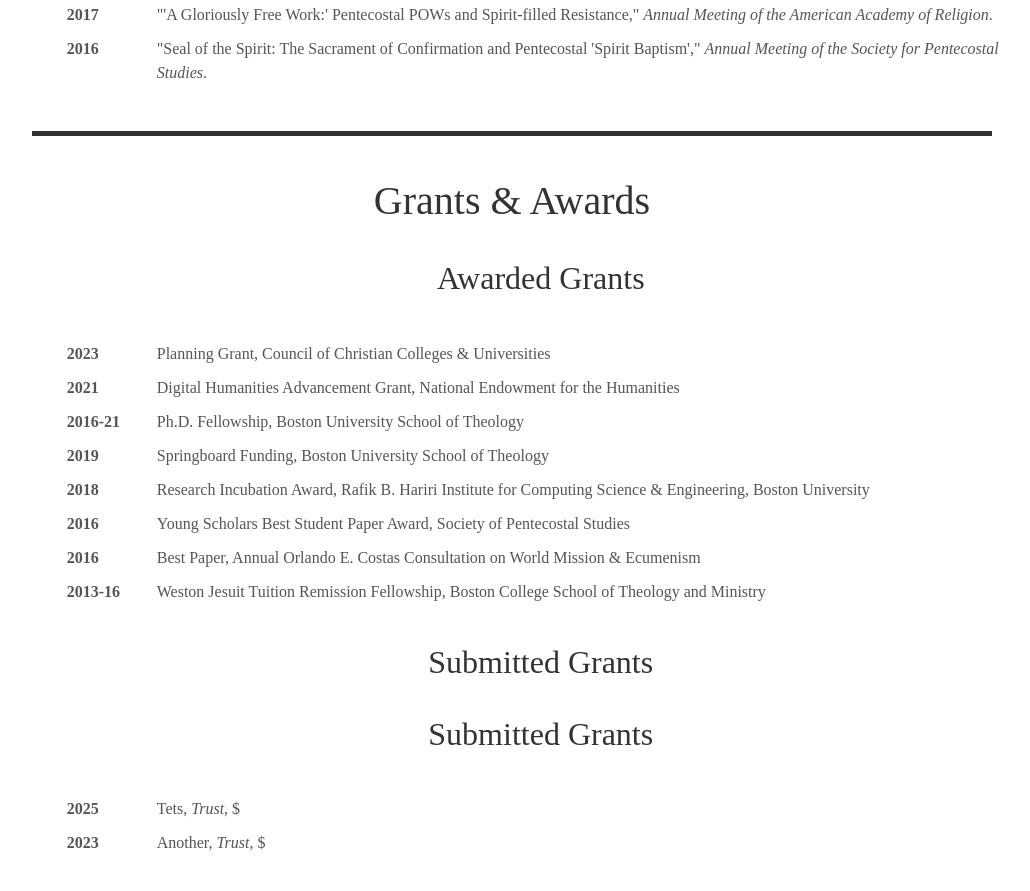
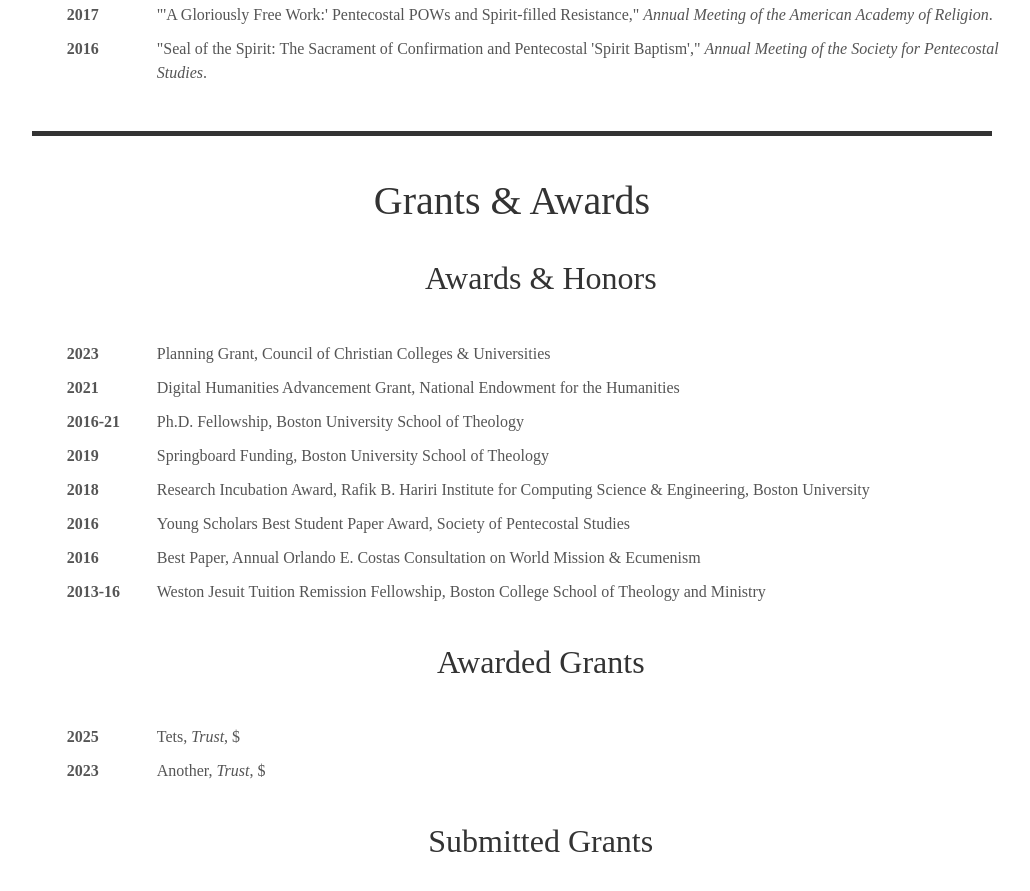
Before and after one commit to alex-mayfield/alex-mayfield.github.io, a Jekyll site: the page built from index.html, in a window 1280 px wide and 900 px high, scrolled down 6810 px. Shown: the top 891 px of the window, without its empty margins (128-1158 px from the left). Built offline with Jekyll 4.4.1, drawn with Linux system fonts in a browser that asks for light colours; some web fonts are replaced.

Commit message:
awarded grants

```diff
--- /dev/null
+++ b/_data/grants-awarded.yml
@@ -0,0 +1,9 @@
+list:
+  - title: "Tets"
+    grantee: "Trust"
+    year: 2025
+    amount: 400
+  - title: "Another"
+    grantee: "Trust"
+    year: 2023
+    amount: 500
--- a/_includes/about.html
+++ b/_includes/about.html
@@ -201,11 +201,22 @@
   <div class="full">
     {% for item in site.data.awards.list %}
       {% if forloop.first %}
-        <h2>Awarded Grants</h2>
+        <h2>Awards & Honors</h2>
         <table class="publication"><thead>
           <tr><td><b>{{item.year}}</b></td><td>{{item.title}}</td></tr>
       {% else %}
           <tr><td><b>{{item.year}}</b></td><td>{{item.title}}</td></tr>
+      {% endif %}
+    {% endfor %}
+        </thead></table>
+
+    {% for item in site.data.grants-awarded.list %}
+      {% if forloop.first %}
+        <h2>Awarded Grants</h2>
+        <table class="publication"><thead>
+          <tr><td><b>{{item.year}}</b></td><td>{{item.title}}, <i>{{item.grantee}}</i>, ${{item.ammount}}</td></tr>
+      {% else %}
+          <tr><td><b>{{item.year}}</b></td><td>{{item.title}}, <i>{{item.grantee}}</i>, ${{item.ammount}}</td></tr>
       {% endif %}
     {% endfor %}
         </thead></table>
```
